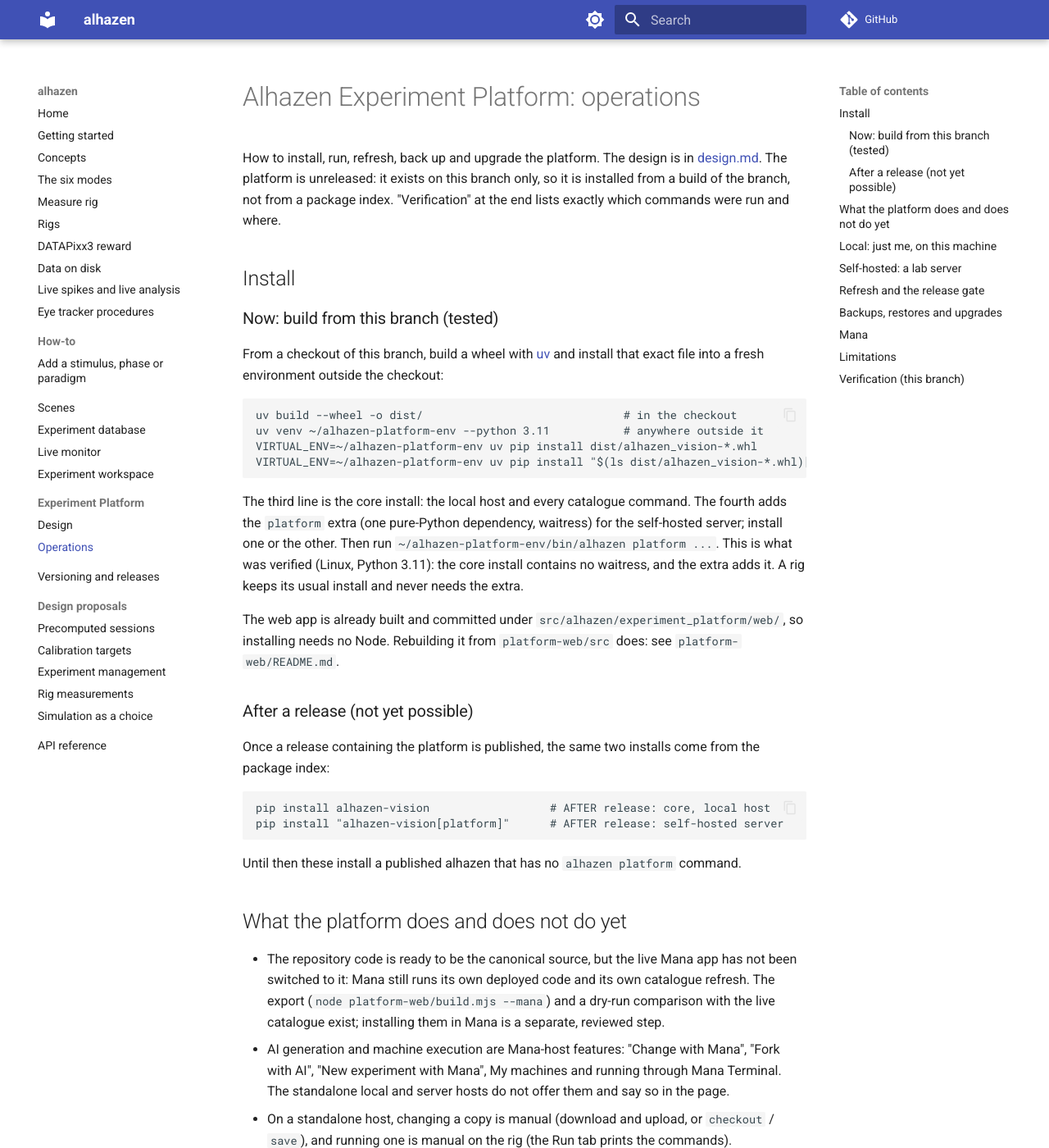
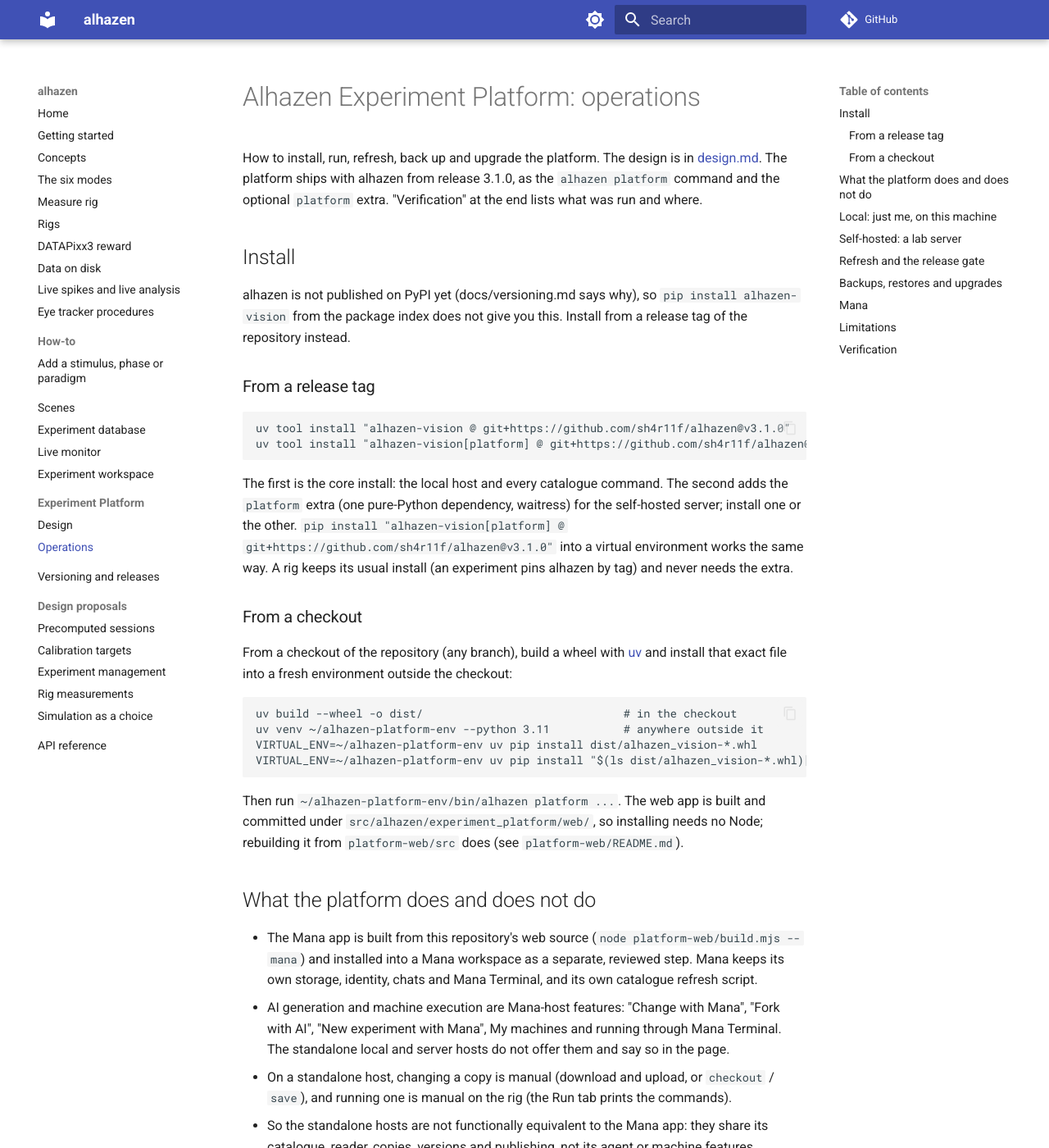
Before and after one commit to sh4r11f/alhazen, an MkDocs documentation site: the page built from docs/experiment-platform/operations.md, in a window 1280 px wide and 1400 px high. Shown: the whole window at 82% size. Built offline with MkDocs 1.6.1 and Material for MkDocs 9.7.7, drawn with Linux system fonts in a browser that asks for light colours; comment, search, counter and statistics services are not loaded; some of the changed text lies outside the part shown.

Commit message:
Platform: changelog entry under Unreleased after rebasing onto 3.0.0; install from a release tag (alhazen is not on PyPI); timeless Mana and CI wording

````diff
--- a/docs/experiment-platform/operations.md
+++ b/docs/experiment-platform/operations.md
@@ -1,16 +1,35 @@
 # Alhazen Experiment Platform: operations
 
 How to install, run, refresh, back up and upgrade the platform. The design is in
-[design.md](design.md). The platform is unreleased: it exists on this branch only, so it
-is installed from a build of the branch, not from a package index. "Verification" at the
-end lists exactly which commands were run and where.
+[design.md](design.md). The platform ships with alhazen from release 3.1.0, as the
+`alhazen platform` command and the optional `platform` extra. "Verification" at the end
+lists what was run and where.
 
 ## Install
 
-### Now: build from this branch (tested)
+alhazen is not published on PyPI yet (docs/versioning.md says why), so `pip install
+alhazen-vision` from the package index does not give you this. Install from a release tag
+of the repository instead.
 
-From a checkout of this branch, build a wheel with [uv](https://docs.astral.sh/uv/) and
-install that exact file into a fresh environment outside the checkout:
+### From a release tag
+
+```
+uv tool install "alhazen-vision @ git+https://github.com/sh4r11f/alhazen@v3.1.0"
+uv tool install "alhazen-vision[platform] @ git+https://github.com/sh4r11f/alhazen@v3.1.0"
+```
+
+The first is the core install: the local host and every catalogue command. The second
+adds the `platform` extra (one pure-Python dependency, waitress) for the self-hosted
+server; install one or the other. `pip install "alhazen-vision[platform] @
+git+https://github.com/sh4r11f/alhazen@v3.1.0"` into a virtual environment works the same
+way. A rig keeps its usual install (an experiment pins alhazen by tag) and never needs the
+extra.
+
+### From a checkout
+
+From a checkout of the repository (any branch), build a wheel with
+[uv](https://docs.astral.sh/uv/) and install that exact file into a fresh environment
+outside the checkout:
 
 ```
 uv build --wheel -o dist/                              # in the checkout
@@ -19,35 +38,15 @@
 VIRTUAL_ENV=~/alhazen-platform-env uv pip install "$(ls dist/alhazen_vision-*.whl)[platform]"
 ```
 
-The third line is the core install: the local host and every catalogue command. The
-fourth adds the `platform` extra (one pure-Python dependency, waitress) for the
-self-hosted server; install one or the other. Then run
-`~/alhazen-platform-env/bin/alhazen platform ...`. This is what was verified (Linux,
-Python 3.11): the core install contains no waitress, and the extra adds it. A rig keeps its
-usual install and never needs the extra.
+Then run `~/alhazen-platform-env/bin/alhazen platform ...`. The web app is built and
+committed under `src/alhazen/experiment_platform/web/`, so installing needs no Node;
+rebuilding it from `platform-web/src` does (see `platform-web/README.md`).
 
-The web app is already built and committed under
-`src/alhazen/experiment_platform/web/`, so installing needs no Node. Rebuilding it from
-`platform-web/src` does: see `platform-web/README.md`.
+## What the platform does and does not do
 
-### After a release (not yet possible)
-
-Once a release containing the platform is published, the same two installs come from the
-package index:
-
-```
-pip install alhazen-vision                  # AFTER release: core, local host
-pip install "alhazen-vision[platform]"      # AFTER release: self-hosted server
-```
-
-Until then these install a published alhazen that has no `alhazen platform` command.
-
-## What the platform does and does not do yet
-
-- The repository code is ready to be the canonical source, but the live Mana app has not
-  been switched to it: Mana still runs its own deployed code and its own catalogue refresh.
-  The export (`node platform-web/build.mjs --mana`) and a dry-run comparison with the live
-  catalogue exist; installing them in Mana is a separate, reviewed step.
+- The Mana app is built from this repository's web source (`node platform-web/build.mjs
+  --mana`) and installed into a Mana workspace as a separate, reviewed step. Mana keeps its
+  own storage, identity, chats and Mana Terminal, and its own catalogue refresh script.
 - AI generation and machine execution are Mana-host features: "Change with Mana", "Fork
   with AI", "New experiment with Mana", My machines and running through Mana Terminal.
   The standalone local and server hosts do not offer them and say so in the page.
@@ -156,10 +155,10 @@
 - Removing a copy keeps its stored revisions (a published listing may still name them);
   there is no garbage collection yet.
 
-## Verification (this branch)
+## Verification
 
-Run on Linux (Python 3.11) in a sandbox, from a wheel of this branch installed outside the
-checkout, unless noted.
+Run on Linux (Python 3.11) in a sandbox, from a wheel built from the source installed
+outside the checkout, unless noted.
 
 - Commands run from the installed wheel: `import` (a repository; `--folder`,
   `--all-folders`, `--ref`, `--docs-ref`, `--overrides`, `--alhazen-repo`), `refresh`
@@ -176,10 +175,9 @@
   blocked inside the interpreter. A network namespace was not available.
 - Tests: the full suite passed locally on Linux with coverage over the 89% floor (91%),
   including real-socket runs of the local host and of `serve` under waitress.
-- CI: the platform tests are written to run in the existing GitHub Actions matrix (Linux,
-  macOS, Windows), but this branch has not been pushed, so that matrix has not run on it;
-  macOS and Windows are untested. The existing Node job runs only `tests/js`. There is no
-  CI job for `platform-web` (its Node tests and `build.mjs --check` were run locally, and
-  the Python test that compares the build skips when Node is absent, as it is in the
-  Python matrix).
+- CI: the platform tests run in the existing GitHub Actions matrix (Linux, macOS,
+  Windows); the results for the change that added the platform are on its pull request.
+  The existing Node job runs only `tests/js`. There is no CI job for `platform-web` (its
+  Node tests and `build.mjs --check` run locally, and the Python test that compares the
+  build skips when Node is absent, as it is in the Python matrix).
 - Not covered: a real reverse proxy with TLS, and a container image (none is provided).
````
Also changed, not shown: CHANGELOG.md (+14 -10 lines), docs/experiment-platform/design.md (+12 -13 lines).
